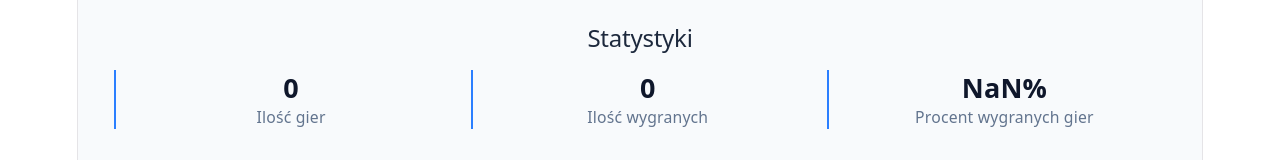
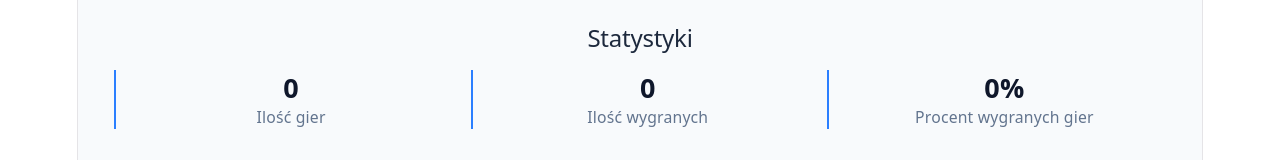
Before and after one commit to xKeichii/MemoryLab, a React (Vite) app in the folder memory-lab/: page / in a window 1280 px wide. Shown: the part 618-778 px from the top of the page. Built offline with nearby package versions, Linux system fonts and the light colour scheme.

Commit message:
added props to MemoryOverview so it updates after checking the answer

```diff
--- a/memory-lab/src/components/organisms/MemoryOverview/MemoryOverview.tsx
+++ b/memory-lab/src/components/organisms/MemoryOverview/MemoryOverview.tsx
@@ -1,11 +1,16 @@
 
 import { StatItem } from '../../molecules/StatItem/StatItem'
 import { Heading } from '../../atoms/Heading/Heading'
-import { getStats } from '../../../utils/storage'
 import type { GameStats } from '../../../types/GameStats'
 
-export function MemoryOverview() {
-  const stats: GameStats = getStats();
+type MemoryOverviewProps = {
+  stats: GameStats
+}
+
+export function MemoryOverview({ stats }: MemoryOverviewProps) {
+  const winRate = stats.gamesPlayed === 0
+    ? 0
+    : Math.round((stats.gamesWon / stats.gamesPlayed) * 100)
 
   return (
     <section className="space-y-6">
@@ -14,7 +19,7 @@ export function MemoryOverview() {
         <div className="mt-4 grid gap-4 sm:grid-cols-3">
           <StatItem label="Ilość gier" value={stats.gamesPlayed.toString()} />
           <StatItem label="Ilość wygranych" value={stats.gamesWon.toString()} />
-          <StatItem label="Procent wygranych gier" value={`${Math.round(stats.gamesWon / stats.gamesPlayed * 100)}%`} />
+          <StatItem label="Procent wygranych gier" value={`${winRate}%`} />
         </div>
       </div>
     </section>
--- a/memory-lab/src/pages/HomePage.tsx
+++ b/memory-lab/src/pages/HomePage.tsx
@@ -123,7 +123,7 @@ export function HomePage() {
           />
         </div>
       </section>
-      <MemoryOverview />
+      <MemoryOverview stats={stats} />
     </DashboardTemplate>
   )
 }
```
